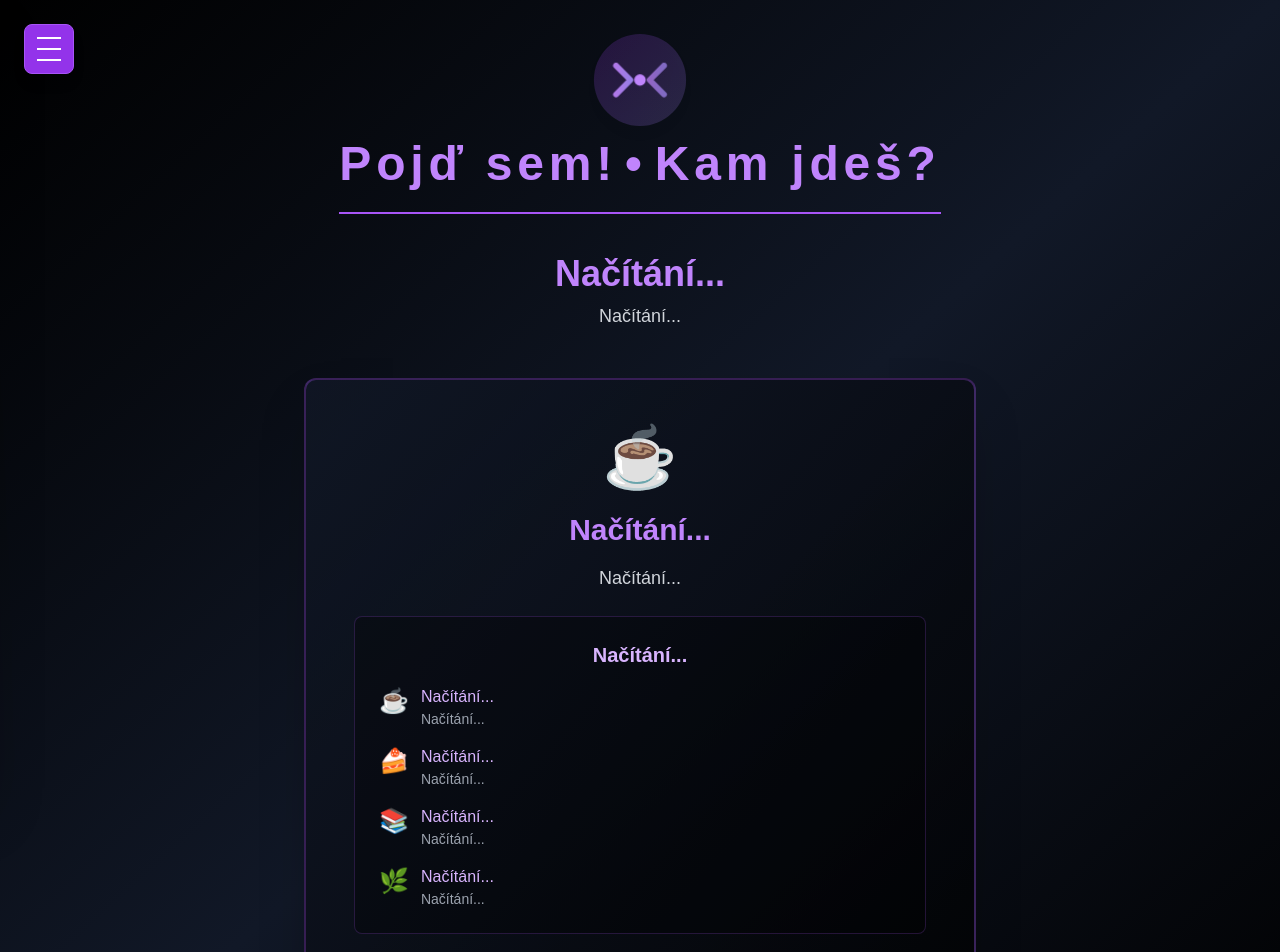
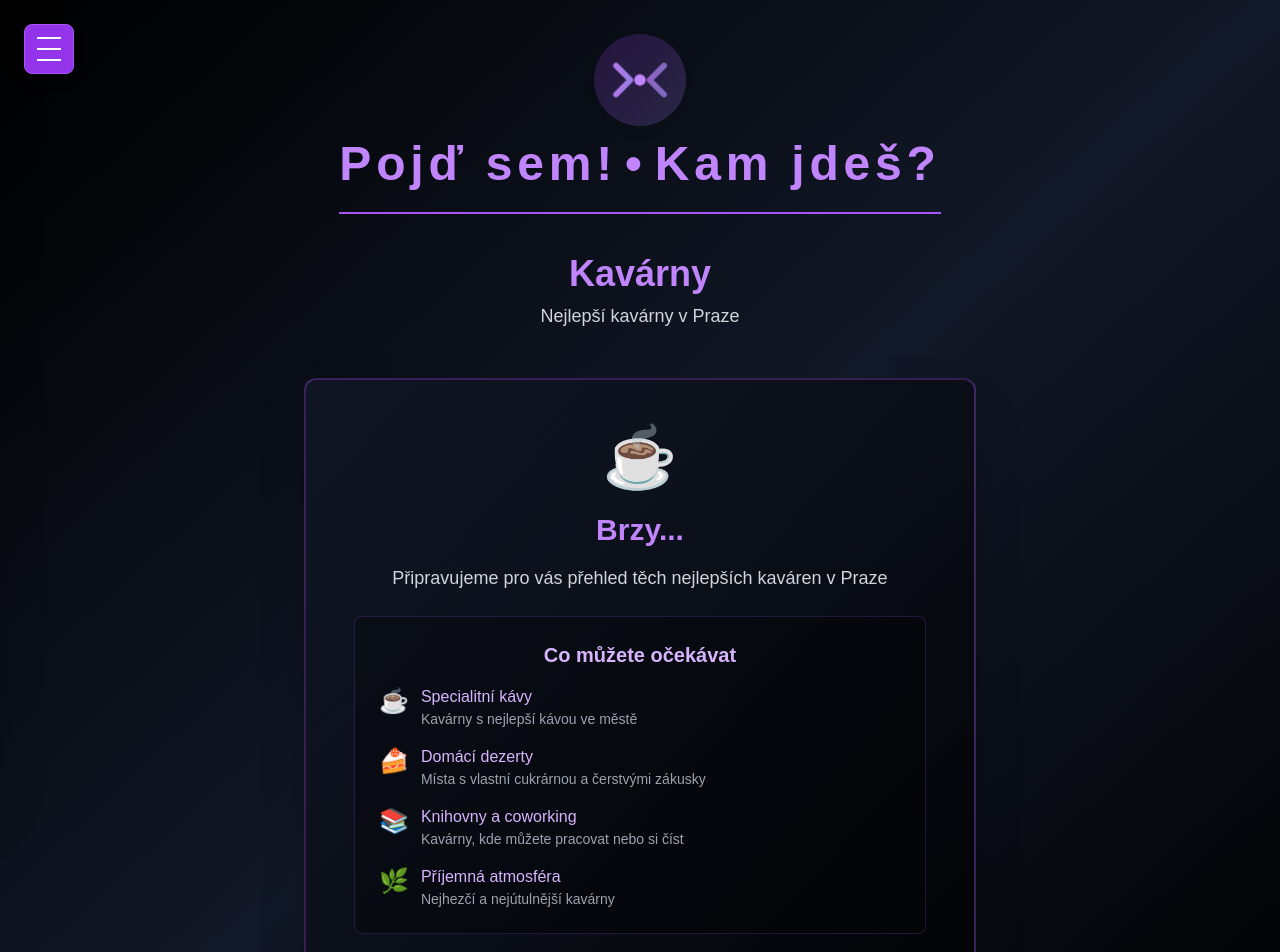
Before and after one commit to martinnosek-djoker/pojd-sem-kam-jdes, a Next.js app: page /kavarny in a window 1280 px wide. Shown: the top 952 px of the page. Built offline with nearby package versions, Linux system fonts and the light colour scheme.

Commit message:
fix: remove locale params from kavarny and lokality pages

```diff
--- a/app/kavarny/page.tsx
+++ b/app/kavarny/page.tsx
@@ -1,8 +1,6 @@
 import Logo from "@/components/Logo";
 
-export default async function CafesPage({ params }: { params: Promise<{ locale: string }> }) {
-
-
+export default function CafesPage() {
   return (
     <main className="min-h-screen p-8 bg-gradient-to-br from-black via-gray-900 to-black">
       <div className="max-w-7xl mx-auto">
@@ -11,9 +9,9 @@ export default async function CafesPage({ params }: { params: Promise<{ locale:
           <div className="inline-block border-b-2 border-purple-500 pb-6 mb-4">
             <Logo />
           </div>
-          <h1 className="text-4xl font-bold text-purple-400 mt-6 mb-2">Načítání...</h1>
+          <h1 className="text-4xl font-bold text-purple-400 mt-6 mb-2">Kavárny</h1>
           <p className="text-lg text-gray-300">
-            Načítání...
+            Nejlepší kavárny v Praze
           </p>
         </div>
 
@@ -21,44 +19,44 @@ export default async function CafesPage({ params }: { params: Promise<{ locale:
         <div className="max-w-2xl mx-auto">
           <div className="bg-gradient-to-br from-gray-900/80 to-black/80 rounded-xl border-2 border-purple-500/30 p-12 text-center shadow-2xl">
             <div className="text-6xl mb-6">☕</div>
-            <h2 className="text-3xl font-bold text-purple-400 mb-4">Načítání...</h2>
+            <h2 className="text-3xl font-bold text-purple-400 mb-4">Brzy...</h2>
             <p className="text-lg text-gray-300 mb-6">
-              Načítání...
+              Připravujeme pro vás přehled těch nejlepších kaváren v Praze
             </p>
             <div className="space-y-4 text-left bg-black/30 rounded-lg p-6 border border-purple-500/20">
-              <h3 className="text-xl font-semibold text-purple-300 text-center mb-4">Načítání...</h3>
+              <h3 className="text-xl font-semibold text-purple-300 text-center mb-4">Co můžete očekávat</h3>
               <div className="flex items-start gap-3">
                 <span className="text-2xl">☕</span>
                 <div>
-                  <p className="text-purple-300 font-medium">Načítání...</p>
-                  <p className="text-sm text-gray-400">Načítání...</p>
+                  <p className="text-purple-300 font-medium">Specialitní kávy</p>
+                  <p className="text-sm text-gray-400">Kavárny s nejlepší kávou ve městě</p>
                 </div>
               </div>
               <div className="flex items-start gap-3">
                 <span className="text-2xl">🍰</span>
                 <div>
-                  <p className="text-purple-300 font-medium">Načítání...</p>
-                  <p className="text-sm text-gray-400">Načítání...</p>
+                  <p className="text-purple-300 font-medium">Domácí dezerty</p>
+                  <p className="text-sm text-gray-400">Místa s vlastní cukrárnou a čerstvými zákusky</p>
                 </div>
               </div>
               <div className="flex items-start gap-3">
                 <span className="text-2xl">📚</span>
                 <div>
-                  <p className="text-purple-300 font-medium">Načítání...</p>
-                  <p className="text-sm text-gray-400">Načítání...</p>
+                  <p className="text-purple-300 font-medium">Knihovny a coworking</p>
+                  <p className="text-sm text-gray-400">Kavárny, kde můžete pracovat nebo si číst</p>
                 </div>
               </div>
               <div className="flex items-start gap-3">
                 <span className="text-2xl">🌿</span>
                 <div>
-                  <p className="text-purple-300 font-medium">Načítání...</p>
-                  <p className="text-sm text-gray-400">Načítání...</p>
+                  <p className="text-purple-300 font-medium">Příjemná atmosféra</p>
+                  <p className="text-sm text-gray-400">Nejhezčí a nejútulnější kavárny</p>
                 </div>
               </div>
             </div>
             <div className="mt-8 pt-6 border-t border-purple-500/30">
               <p className="text-sm text-gray-400">
-                Načítání...
+                Sledujte náš Instagram pro novinky
               </p>
               <a
                 href="https://www.instagram.com/pecu_si_zivot/"
--- a/app/lokality/page.tsx
+++ b/app/lokality/page.tsx
@@ -1,8 +1,6 @@
 import LocalitiesClient from "./LocalitiesClient";
 
-export default async function LocalitiesPage({ params }: { params: Promise<{ locale: string }> }) {
-  const { locale } = await params;
-
+export default async function LocalitiesPage() {
   // Fetch data server-side
   const [restaurantsRes, filtersRes] = await Promise.all([
     fetch(`${process.env.NEXT_PUBLIC_BASE_URL || 'http://localhost:3000'}/api/restaurants`, { cache: 'no-store' }),
```
